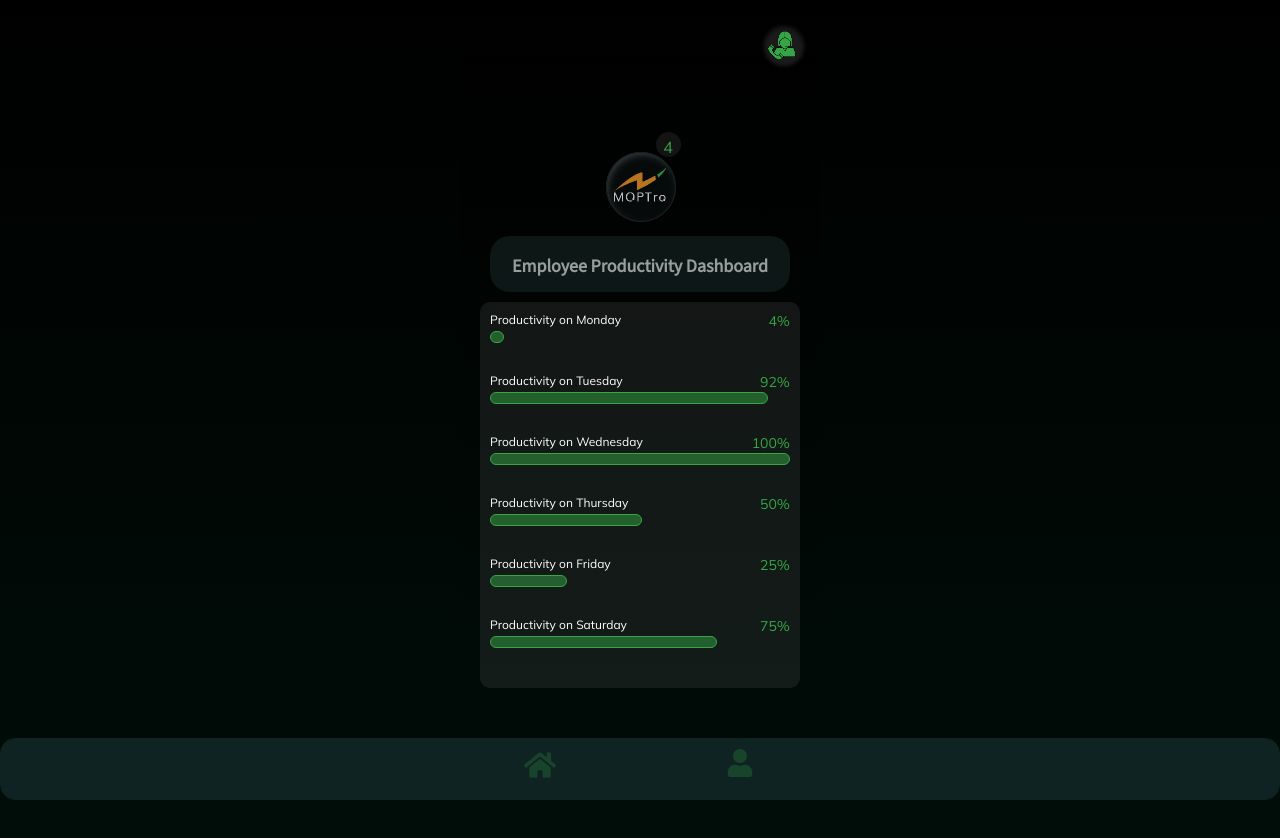
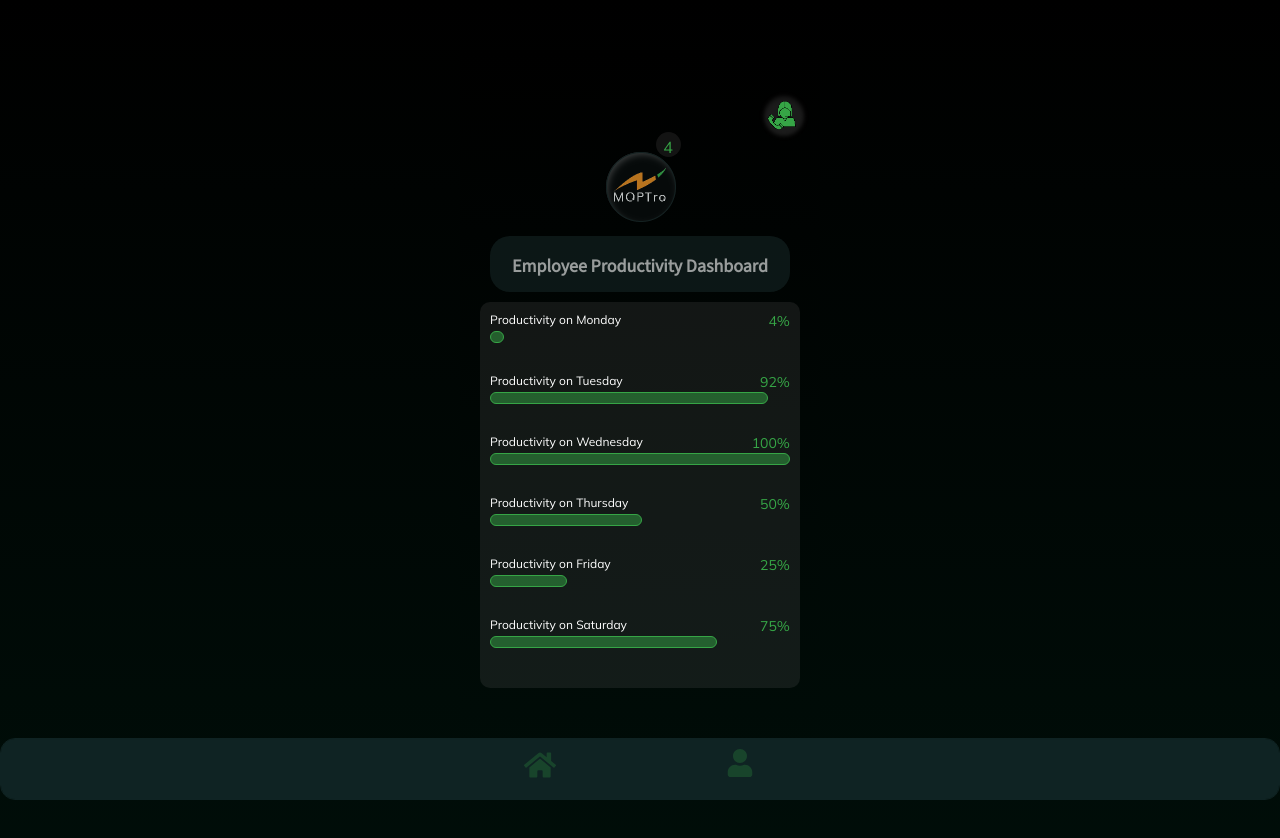
Before and after one commit to abhikm495/greendzine, a React (Create React App) app: page /dashboard in a window 1280 px wide. Shown: the top 838 px of the page. Built offline with nearby package versions, Linux system fonts and the light colour scheme.

Commit message:
Update DashBoard.css

```diff
--- a/src/pages/dashBoard/DashBoard.css
+++ b/src/pages/dashBoard/DashBoard.css
@@ -7,14 +7,9 @@
 
 .top-right-img {
   position: absolute;
-  top: -30px;
+  top: 40px;
   right: 0;
   margin-right: 10px;
-}
-
-.container {
-  position: relative;
-  margin-top: 50px;
 }
 
 .employee-dashboard {
```
